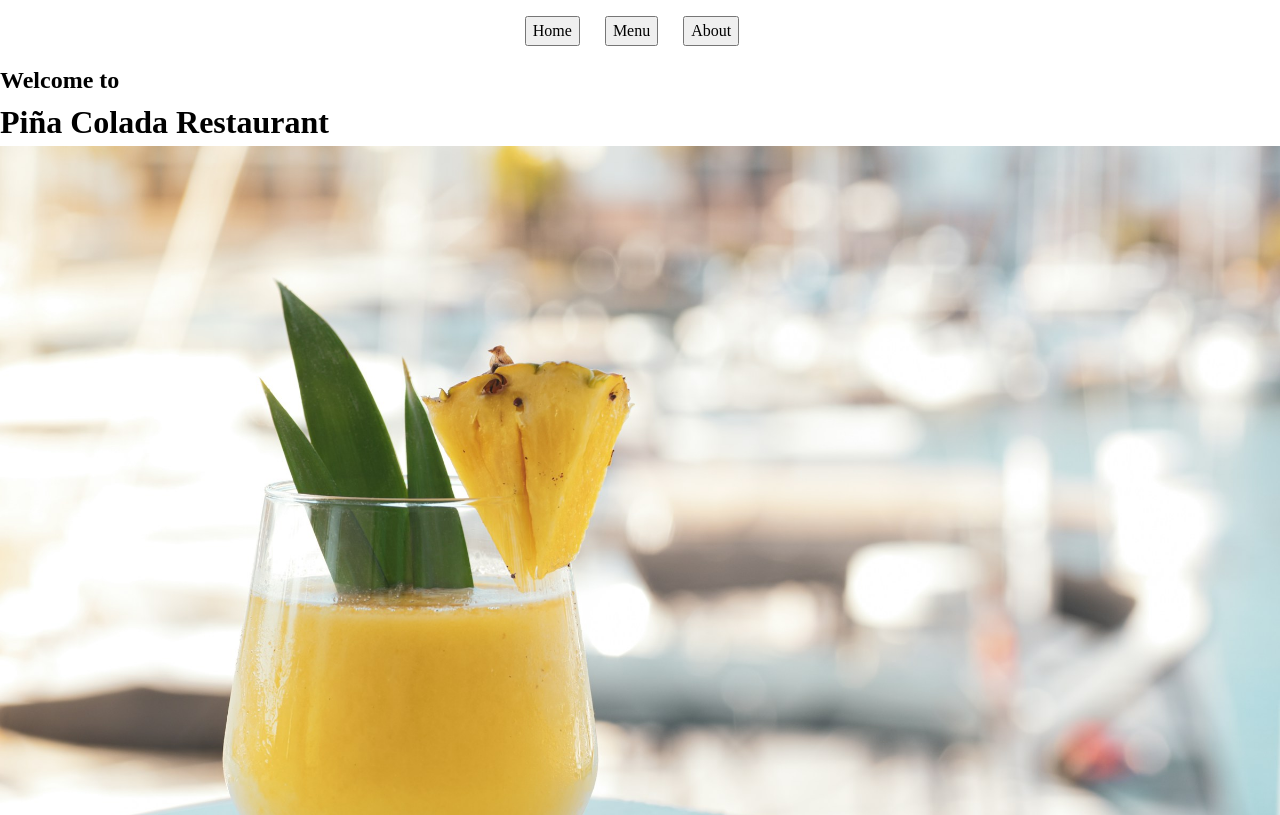
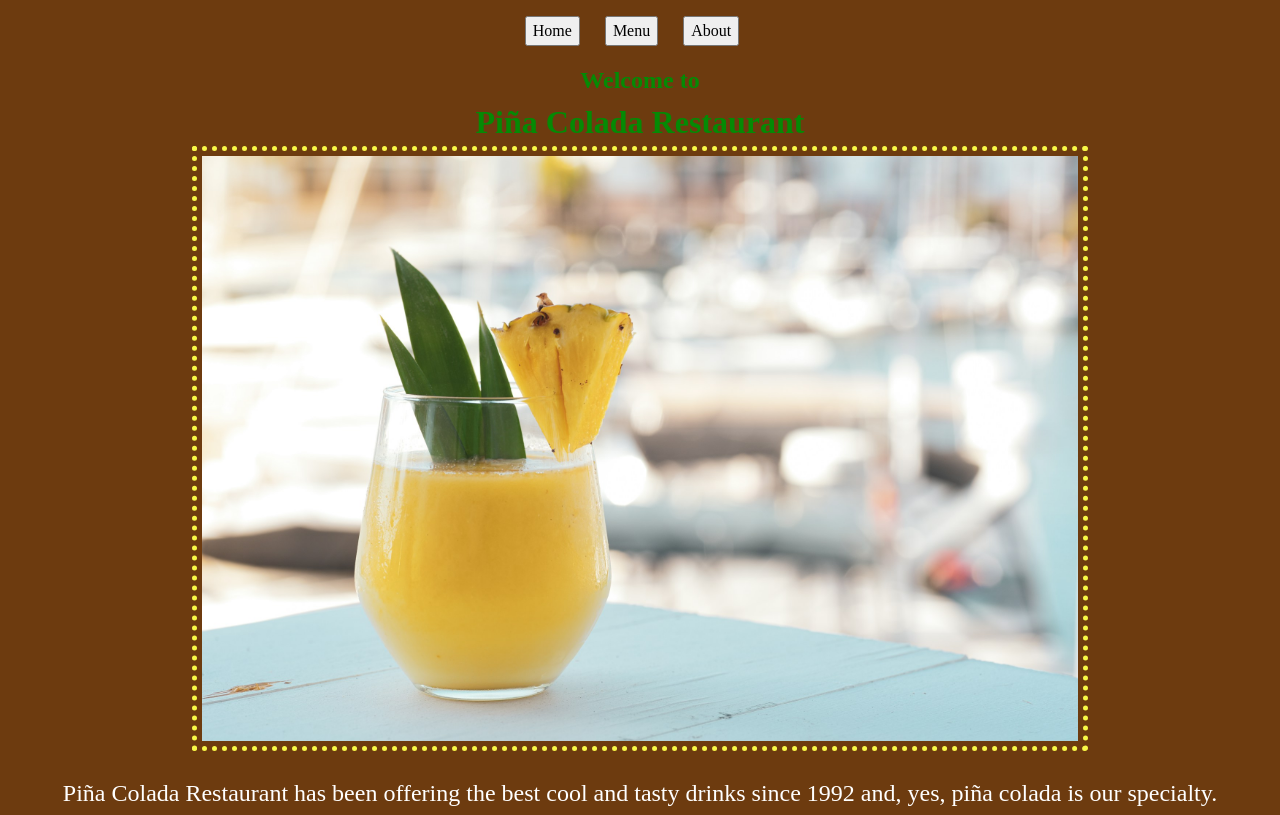
Before and after one commit to lvaqueiroperez/odin-restaurant-page, a website built with webpack: page src/template.html in a window 1280 px wide. Shown: the top 815 px of the page. Built offline with nearby package versions, Linux system fonts and the light colour scheme.

Commit message:
Add home page basic css

```diff
--- a/src/styles.css
+++ b/src/styles.css
@@ -32,6 +32,8 @@ body {
     line-height: 1.5;
     /* 5. Improve text rendering */
     -webkit-font-smoothing: antialiased;
+
+    background-color: #6d3b0f;
 }
 
 /* 6. Improve media defaults */
@@ -100,3 +102,27 @@ ul {
     unicode-bidi: isolate;
 
 }
+
+#content {
+    display: flex;
+    flex-direction: column;
+    align-items: center;
+}
+
+h1,
+h2 {
+    color: rgb(5, 138, 5);
+}
+
+img {
+    height: auto;
+    width: 70vw;
+    border: dotted rgb(248, 248, 70) 5px;
+    padding: 5px;
+}
+
+p {
+    padding-top: 1em;
+    font-size: 1.5rem;
+    color: #ffff;
+}
```
